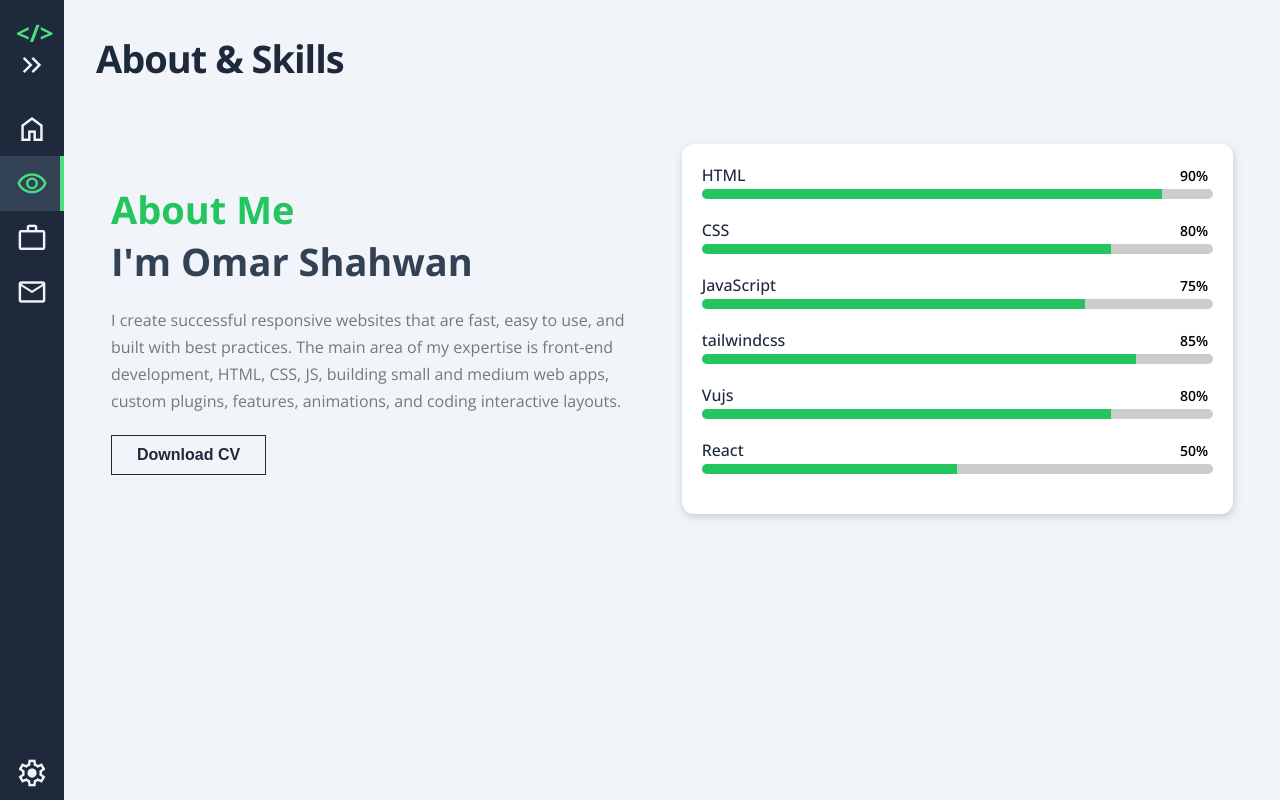
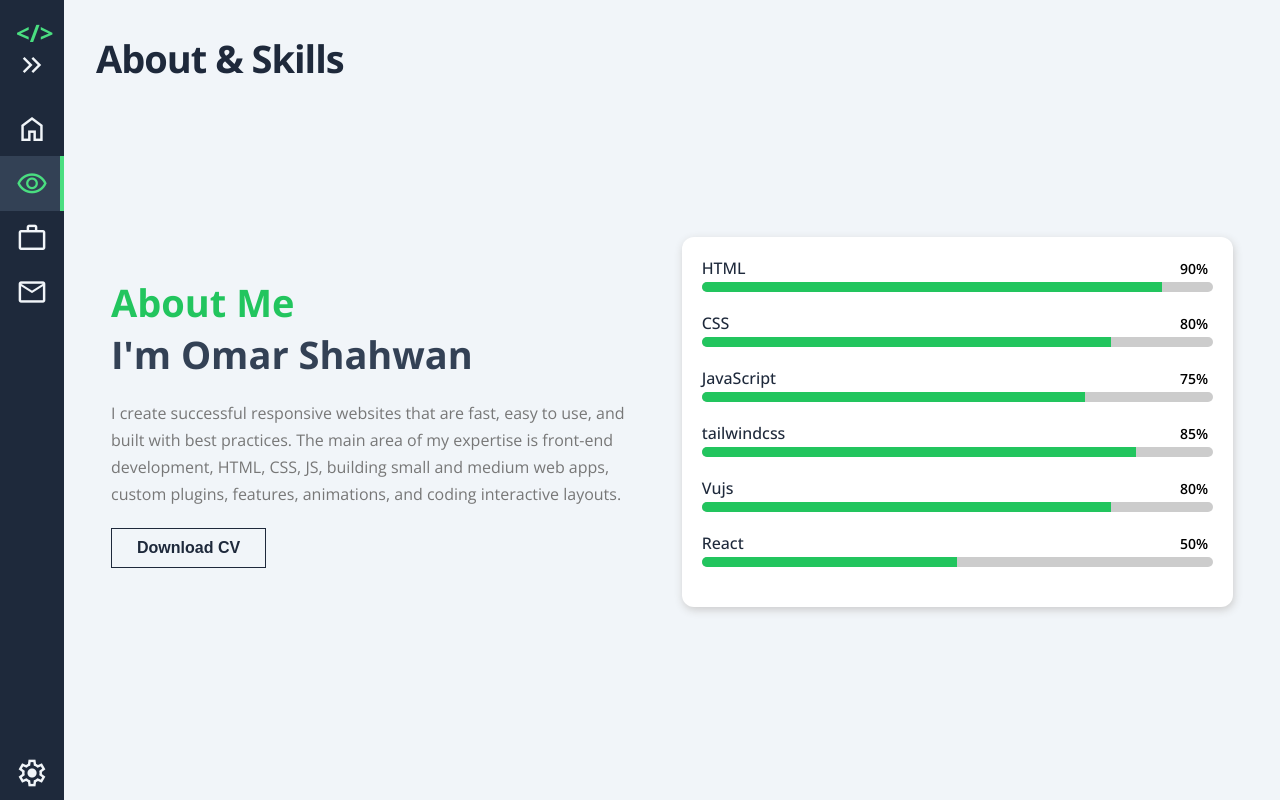
Before and after one commit to OmarShahwan99/Portfolio, a Vue app: page /about in a window 1280 px wide. Built offline with nearby package versions, Linux system fonts and the light colour scheme.

Commit message:
edit container height

```diff
--- a/src/views/AboutPage.vue
+++ b/src/views/AboutPage.vue
@@ -28,8 +28,8 @@ export default {
     display: flex;
     gap: 20px;
     align-items: center;
-    justify-content: space-between;
-    padding-top: 60px;
+    justify-content: center;
+    height: calc(100% - 60px);
 }
 @media(max-width: 991px) {
     .container {
--- a/src/views/PortfolioPage.vue
+++ b/src/views/PortfolioPage.vue
@@ -37,12 +37,12 @@ export default {
     height: 100%;
 }
 .container {
+    height: calc(100% - 60px);
     width: 100%;
     display: flex;
     gap: 20px;
     align-items: center;
     justify-content: center;
-    padding-top: 60px;
 }
 @media (max-width: 991px) {
     .container {
```
